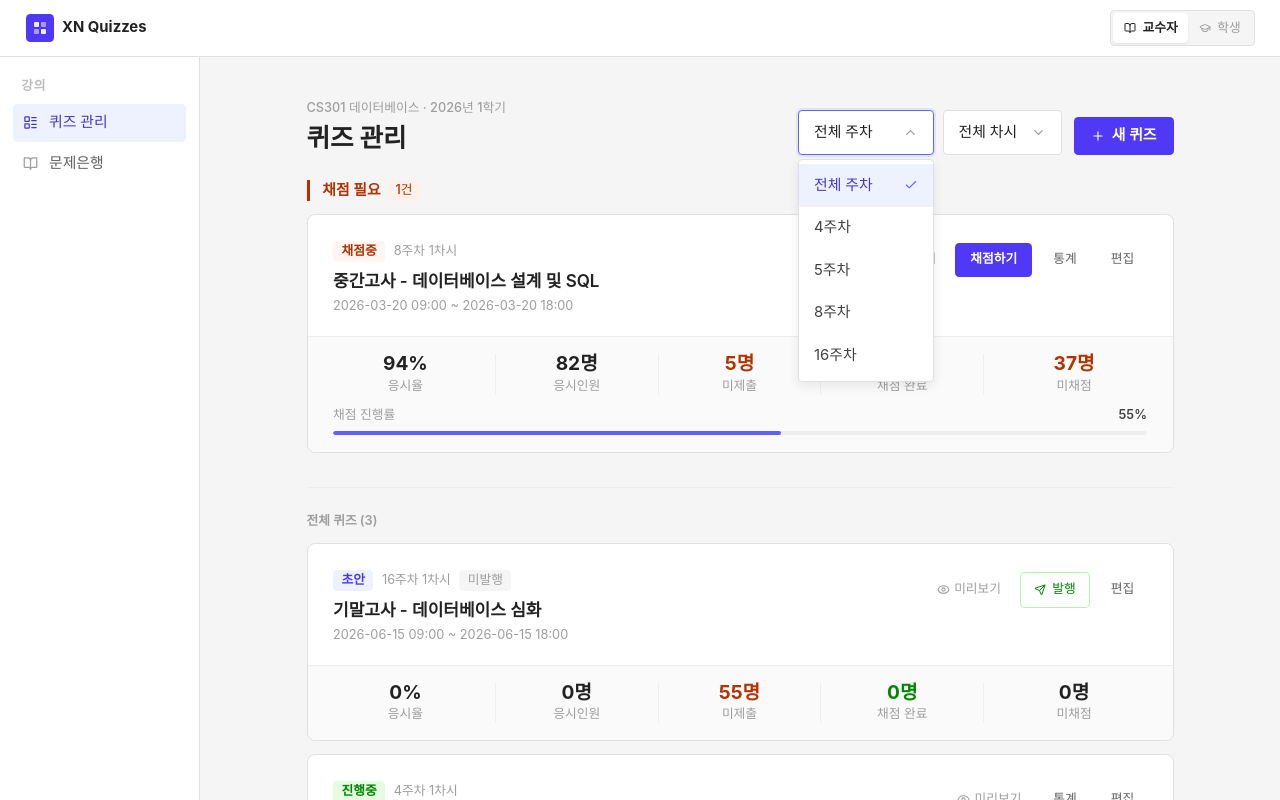
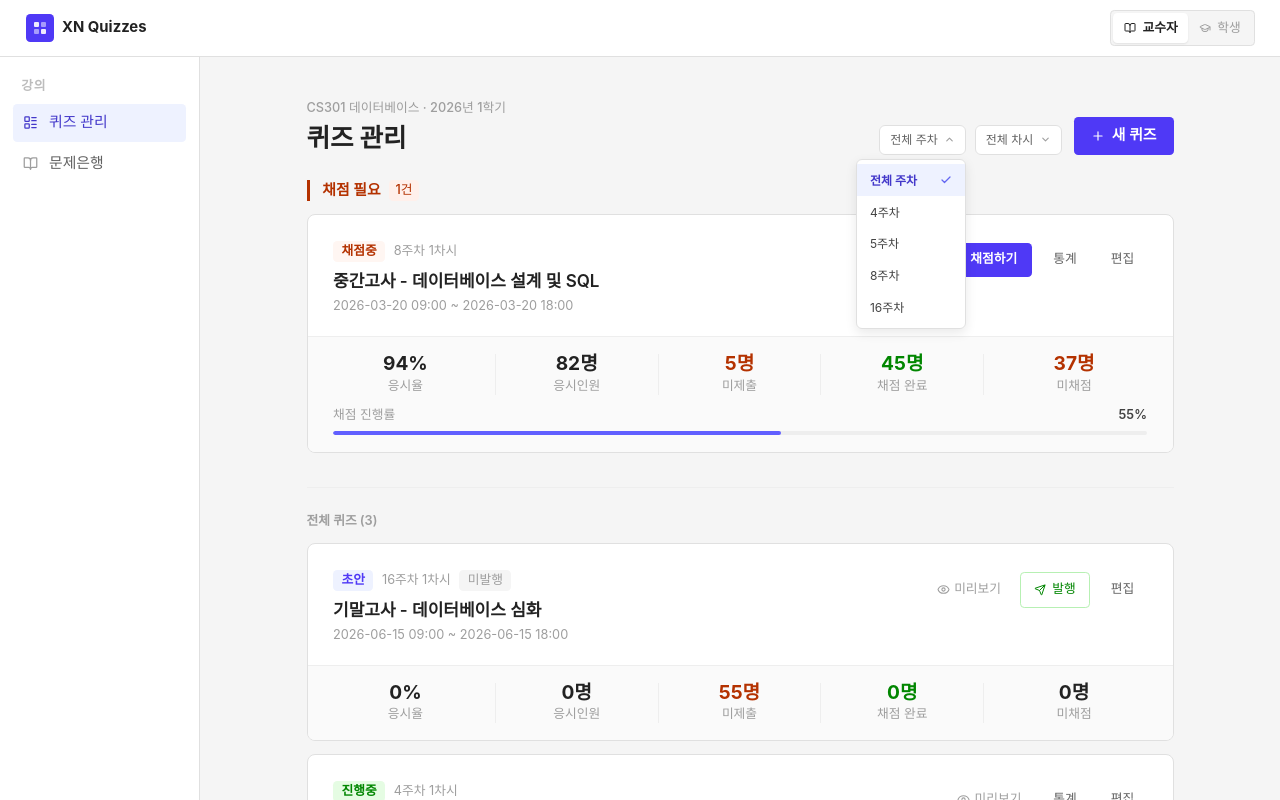
Before and after one commit to minjukim13/xnquiz, a React (Vite) app: page / in a window 1280 px wide. Both pictures are taken after a click on the button "전체 주차". Shown: the top 800 px of the page. Built offline with nearby package versions, Linux system fonts and the light colour scheme; a web font is replaced by a local one.

Commit message:
style: 주차/차시 필터 전용 소형 드롭다운으로 재설계

```diff
--- a/src/pages/QuizList.jsx
+++ b/src/pages/QuizList.jsx
@@ -1,11 +1,93 @@
-import { useState, useMemo } from 'react'
+import { useState, useMemo, useRef, useEffect } from 'react'
 import { Link } from 'react-router-dom'
 import { Plus, Clock, FileText, CheckCircle2, AlertCircle, Send, Eye } from 'lucide-react'
 import Layout from '../components/Layout'
 import { mockQuizzes } from '../data/mockData'
 import { useRole } from '../context/RoleContext'
 import { getStudentAttempts } from '../data/mockData'
-import CustomSelect from '../components/CustomSelect'
+// ─────────────────────────────── 필터 전용 소형 드롭다운 ───────────────────────────────
+function FilterSelect({ value, onChange, options }) {
+  const [open, setOpen] = useState(false)
+  const ref = useRef(null)
+
+  useEffect(() => {
+    const handler = e => { if (ref.current && !ref.current.contains(e.target)) setOpen(false) }
+    document.addEventListener('mousedown', handler)
+    return () => document.removeEventListener('mousedown', handler)
+  }, [])
+
+  const selected = options.find(o => String(o.value) === String(value))
+  const isActive = selected && selected.value !== 'all'
+
+  return (
+    <div ref={ref} className="relative">
+      <button
+        type="button"
+        onClick={() => setOpen(o => !o)}
+        className="flex items-center gap-1.5 transition-all focus:outline-none"
+        style={{
+          height: 30,
+          padding: '0 10px',
+          fontSize: 12,
+          fontWeight: isActive ? 600 : 400,
+          borderRadius: 6,
+          border: isActive ? '1.5px solid #6366f1' : '1px solid #E0E0E0',
+          background: isActive ? '#EEF2FF' : '#fff',
+          color: isActive ? '#4338ca' : '#616161',
+          whiteSpace: 'nowrap',
+        }}
+      >
+        <span>{selected?.label ?? options[0]?.label}</span>
+        <svg
+          width="11" height="11" viewBox="0 0 24 24" fill="none"
+          stroke="currentColor" strokeWidth="2.5" strokeLinecap="round" strokeLinejoin="round"
+          style={{ opacity: 0.6, transform: open ? 'rotate(180deg)' : 'none', transition: 'transform 0.15s' }}
+        >
+          <polyline points="6 9 12 15 18 9" />
+        </svg>
+      </button>
+
+      {open && (
+        <div
+          className="absolute right-0 top-full mt-1 bg-white z-50 py-1"
+          style={{
+            border: '1px solid #E0E0E0',
+            borderRadius: 6,
+            boxShadow: '0 4px 12px rgba(0,0,0,0.09)',
+            minWidth: 110,
+          }}
+        >
+          {options.map(o => {
+            const isSel = String(o.value) === String(value)
+            return (
+              <button
+                key={o.value}
+                type="button"
+                onClick={() => { onChange(o.value); setOpen(false) }}
+                className="w-full flex items-center justify-between px-3 py-1.5 transition-colors"
+                style={{
+                  fontSize: 12,
+                  background: isSel ? '#EEF2FF' : 'transparent',
+                  color: isSel ? '#4338ca' : '#424242',
+                  fontWeight: isSel ? 600 : 400,
+                }}
+                onMouseEnter={e => { if (!isSel) e.currentTarget.style.background = '#F5F5F5' }}
+                onMouseLeave={e => { if (!isSel) e.currentTarget.style.background = 'transparent' }}
+              >
+                <span>{o.label}</span>
+                {isSel && (
+                  <svg width="12" height="12" viewBox="0 0 24 24" fill="none" stroke="#6366f1" strokeWidth="2.5" strokeLinecap="round" strokeLinejoin="round">
+                    <polyline points="20 6 9 17 4 12" />
+                  </svg>
+                )}
+              </button>
+            )
+          })}
+        </div>
+      )}
+    </div>
+  )
+}
 
 // ─────────────────────────────── 공통: 주차/차시 드롭다운 필터 ───────────────────────────────
 function WeekSessionFilter({ quizzes, filterWeek, filterSession, onWeekChange, onSessionChange, hideUnassigned = false }) {
@@ -33,19 +115,15 @@ function WeekSessionFilter({ quizzes, filterWeek, filterSession, onWeekChange, o
 
   return (
     <div className="flex gap-2">
-      <CustomSelect
+      <FilterSelect
         value={filterWeek}
         onChange={v => { onWeekChange(v); onSessionChange('all') }}
         options={weekOptions}
-        placeholder="주차 선택"
-        className="w-32"
       />
-      <CustomSelect
+      <FilterSelect
         value={filterSession}
         onChange={onSessionChange}
         options={sessionOptions}
-        placeholder="차시 선택"
-        className="w-28"
       />
     </div>
   )
```
